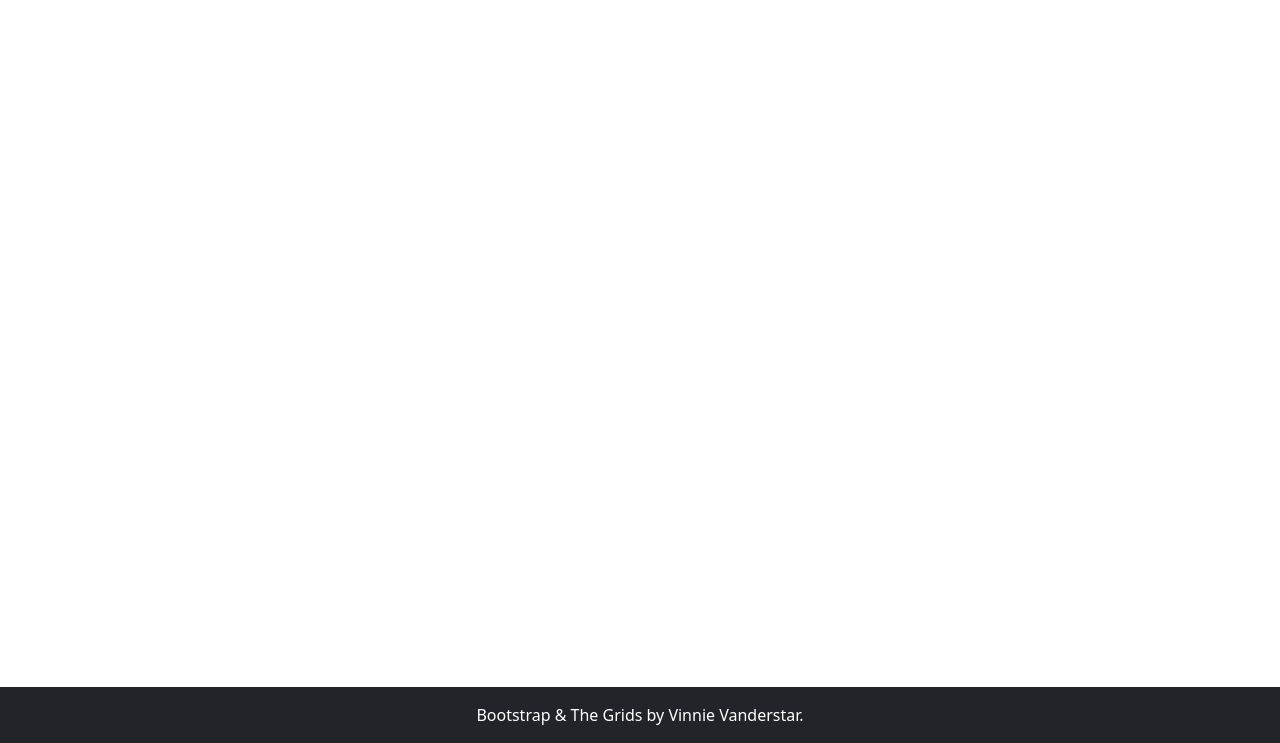
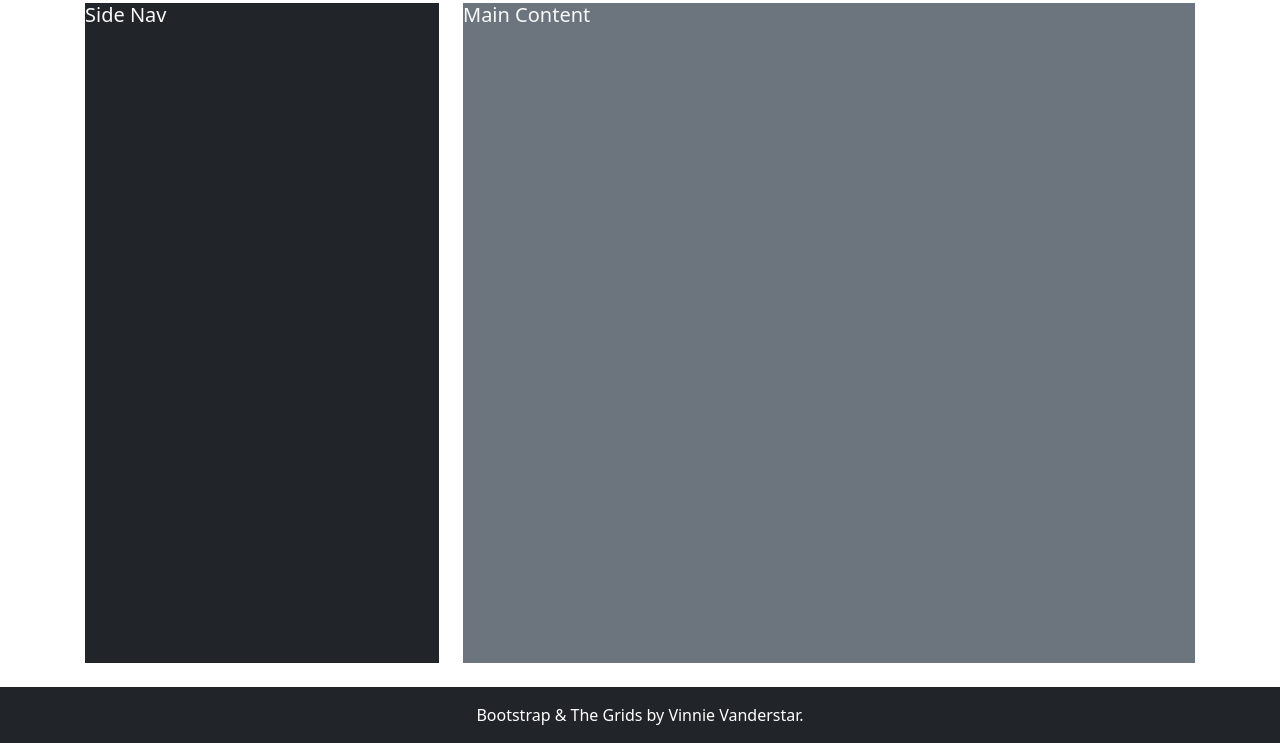
Before and after one commit to dylanjvanderstar/BootStrap-Grids-Project-8.15.22, a plain HTML site: page grid2.html in a window 1280 px wide. Shown: the part 57-800 px from the top of the page. Drawn offline with nearby package versions, Linux system fonts and the light colour scheme; a web font is replaced by a local one.

Commit message:
Added Grid 2
Grid 2 doesn't have much in the way of adjusting to smaller screens which should be considered

```diff
--- a/grid2.html
+++ b/grid2.html
@@ -65,8 +65,19 @@
 </nav>
 
     <main class="flex-shrink-0">
-       <div class="container">
-
+       <div class="container h-100 minHeight">
+           <div class="row h-100">
+                <div class="col-4">
+                    <div class="bg-dark text-light h-100">
+                        <h5>Side Nav</h5>
+                    </div>
+                </div>
+                <div class="col-8">
+                    <div class="bg-secondary text-light h-100">
+                        <h5>Main Content</h5>
+                    </div>
+                </div>
+           </div>
        </div>
     </main>
     <footer class="footer mt-auto py-3 bg-dark sticky-footer">
```
